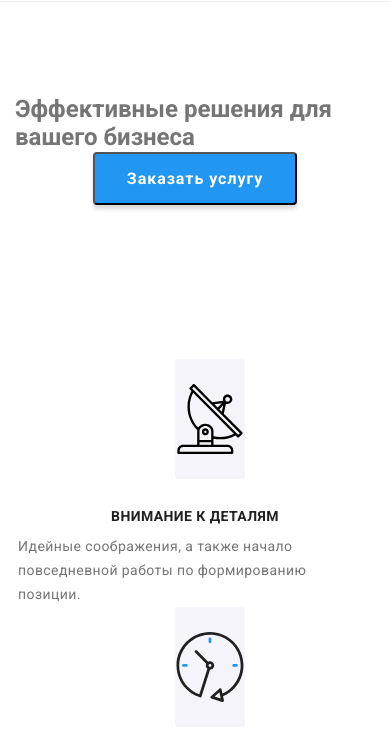
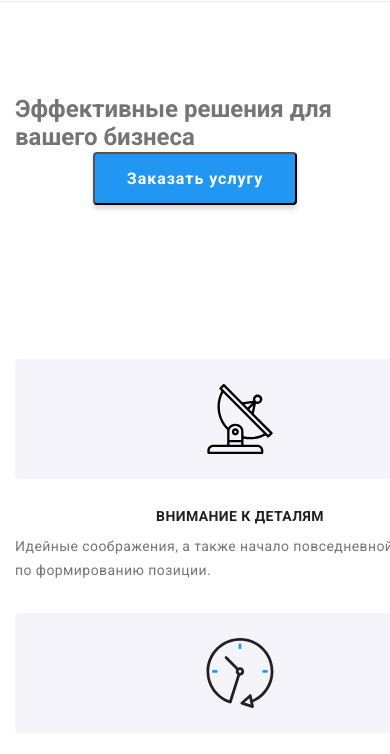
Before and after one commit to KrystynaDubenko/goit-markup-hw-08, a plain HTML site: page index.html in a window 390 px wide. Shown: the part 75-829 px from the top of the page. Drawn offline with nearby package versions, Linux system fonts and the light colour scheme.

Commit message:
advantages

```diff
--- a/sass/layout/_advantages.scss
+++ b/sass/layout/_advantages.scss
@@ -1,33 +1,33 @@
 @media screen and (max-width:767px) {
     .advantage {
         padding-top: 60px;
-    }
     .advantage-set {
-        display: flex;
         flex-wrap:wrap;
         flex-direction: column;
         align-items: center;
         justify-content: center;
-        /*margin-top: -30px;
+        width: 450px;
+       /* margin-top: -30px;
         margin-left: -30px;*/
     }
     .advantage-items {
         margin-top: -30px;
-        margin-left: -30px;
+        /*margin-left: -30px;*/
         /*margin-top: 30px;
         margin-left: 30px;
         flex-basis: calc((100% - 120px)/4);*/
-        width: 450px;
+        width: 100%;
         justify-items: center;
+        margin-bottom: 60px;
     }
     .advantage-card {
         margin-top: 30px;
-        margin-left: 30px;
         flex-basis: calc((100% - 120px)/4);
         display: flex;
         align-items: center;
         justify-content: center;
         justify-items: center;
+        width: 450px;
         height: 120px;
         background-color: #f5f4fa;
         border-radius: 4px;
@@ -35,7 +35,6 @@
     }
     .advantage-name {
         display: flex;
-        align-items: center;
         justify-content: center;
         font-family: var(--main-font);
         font-weight: bold;
@@ -48,8 +47,6 @@
     }
     .advantage-explanation {
         display: flex;
-        align-items: center;
-        justify-content: center;
         font-family: var(--main-font);
         font-size: 14px;
         line-height: 1.71;
@@ -58,7 +55,7 @@
     }
 }
 
-@media screen and (max-width:1199px) {
+@media screen and (min-width: 768px) {
     .advantage {
         padding-top: 60px;
     }
@@ -144,4 +141,4 @@
         letter-spacing: 0.03em;
         color: var(--secondary-text-color);
     }
-}
+}}
--- a/sass/layout/_our-team.scss
+++ b/sass/layout/_our-team.scss
@@ -182,9 +182,12 @@
         text-align: center;
         letter-spacing: 0.03em;
         color: var(--secondary-text-color);
+
+        margin-bottom: 16px;
     }
     .card {
         width: 270px;
+        height: 428px;
         background: var(--standart-color);
         box-shadow: 0px 1px 3px rgba(0, 0, 0, 0.12), 0px 1px 1px rgba(0, 0, 0, 0.14), 0px 2px 1px rgba(0, 0, 0, 0.2);
         border-radius: 0px 0px 4px 4px;
```
Also changed, not shown: css/main.css, css/main.min.css, 2 other files. Lines whose indentation alone changed are shown as unchanged.
